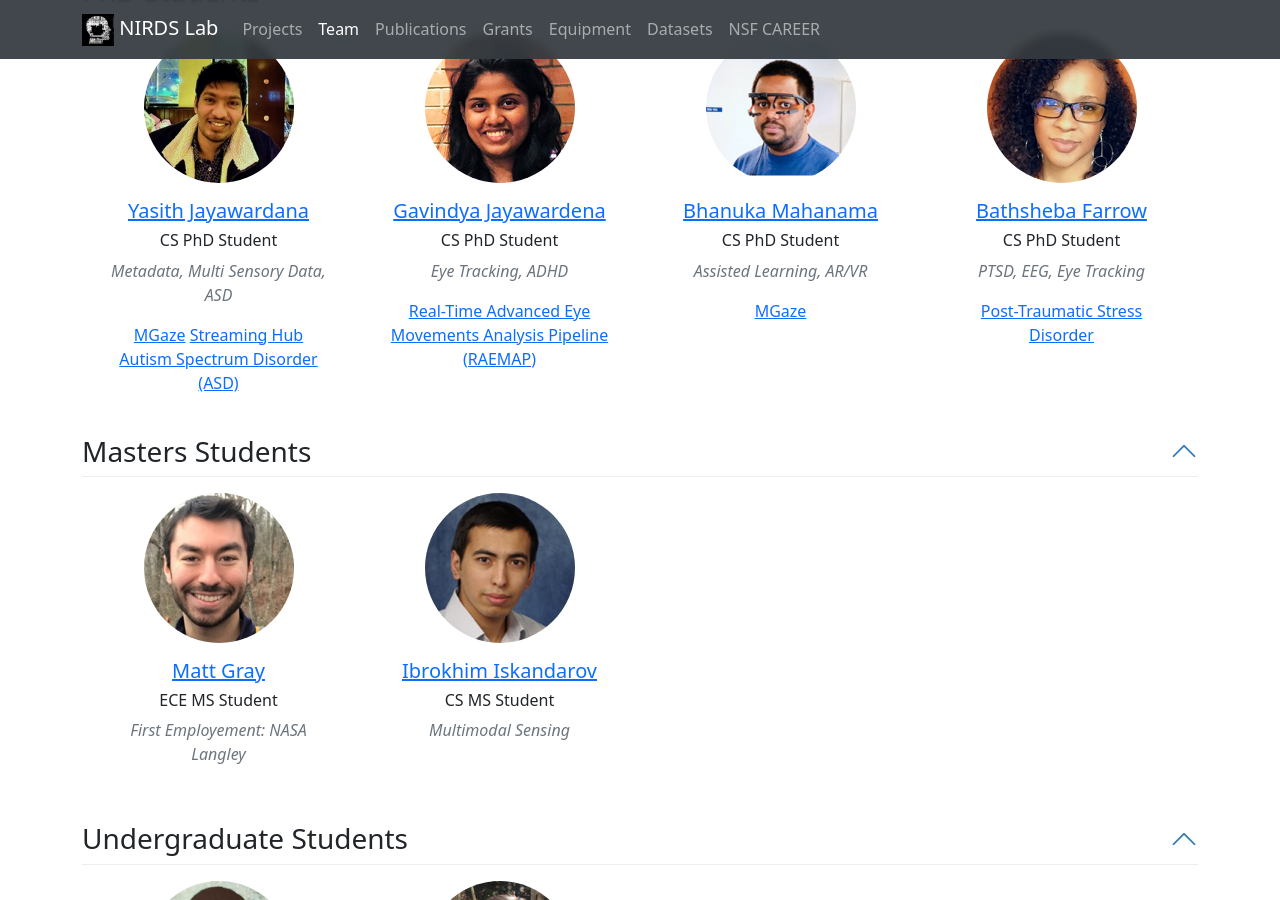
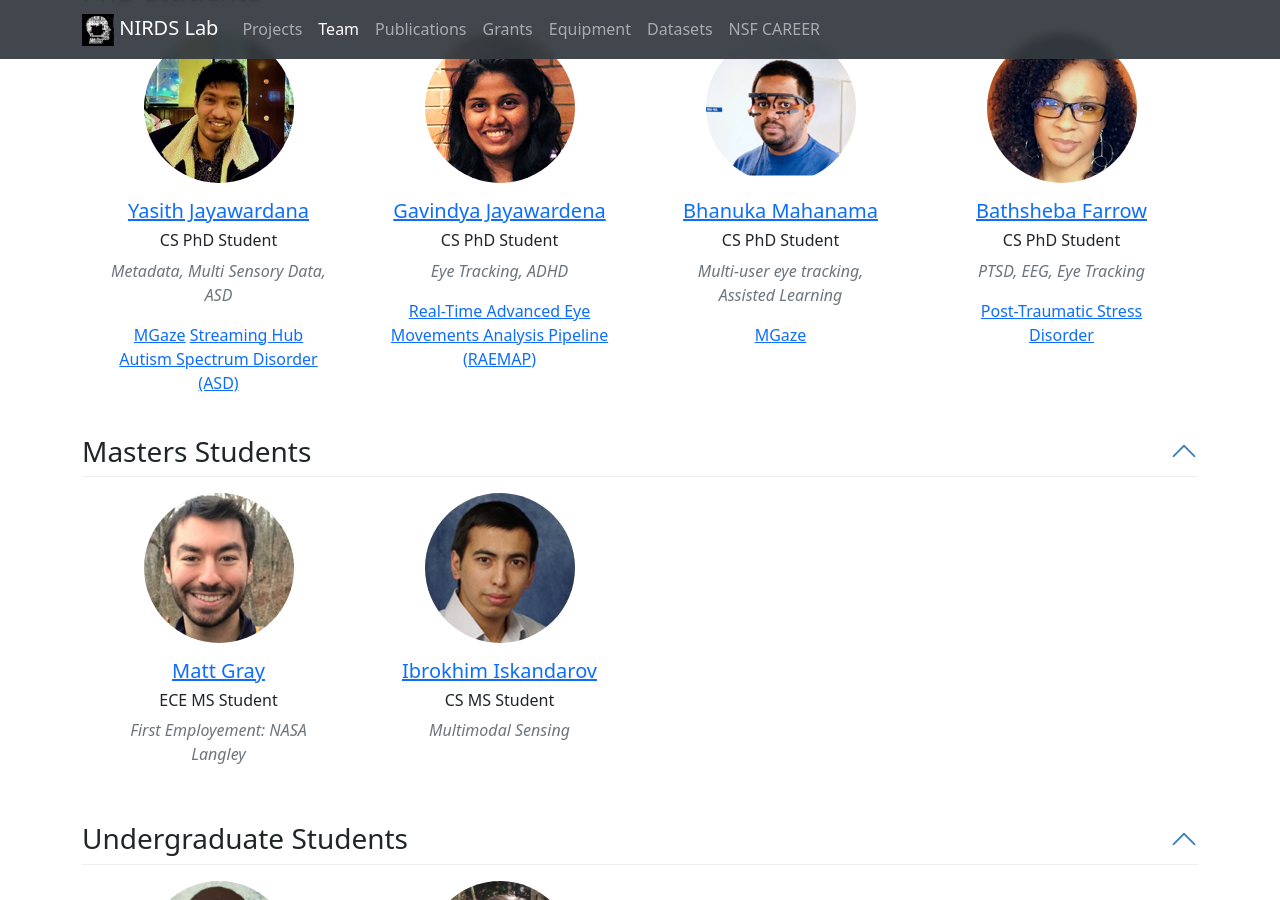
Before and after one commit to nirdslab/nirdslab.github.io, a Jekyll site: the page built from team.md, in a window 1280 px wide and 900 px high, scrolled down 507 px. Built offline with Jekyll 4.4.1, drawn with Linux system fonts in a browser that asks for light colours.

Commit message:
Update members.yml

```diff
--- a/_data/members.yml
+++ b/_data/members.yml
@@ -22,8 +22,8 @@
 - name: "Bhanuka Mahanama"
   img: "/assets/img/team/bhanuka.png"
   title: "CS PhD Student"
-  interests: "Assisted Learning, AR/VR"
-  url: https://www.cs.odu.edu/~bhanuka/
+  interests: "Multi-user eye tracking, Assisted Learning"
+  url: https://www.cs.odu.edu/~cs_rmaha002/
   category: "PhD Students"
 
 - name: "Bathsheba Farrow"
```
